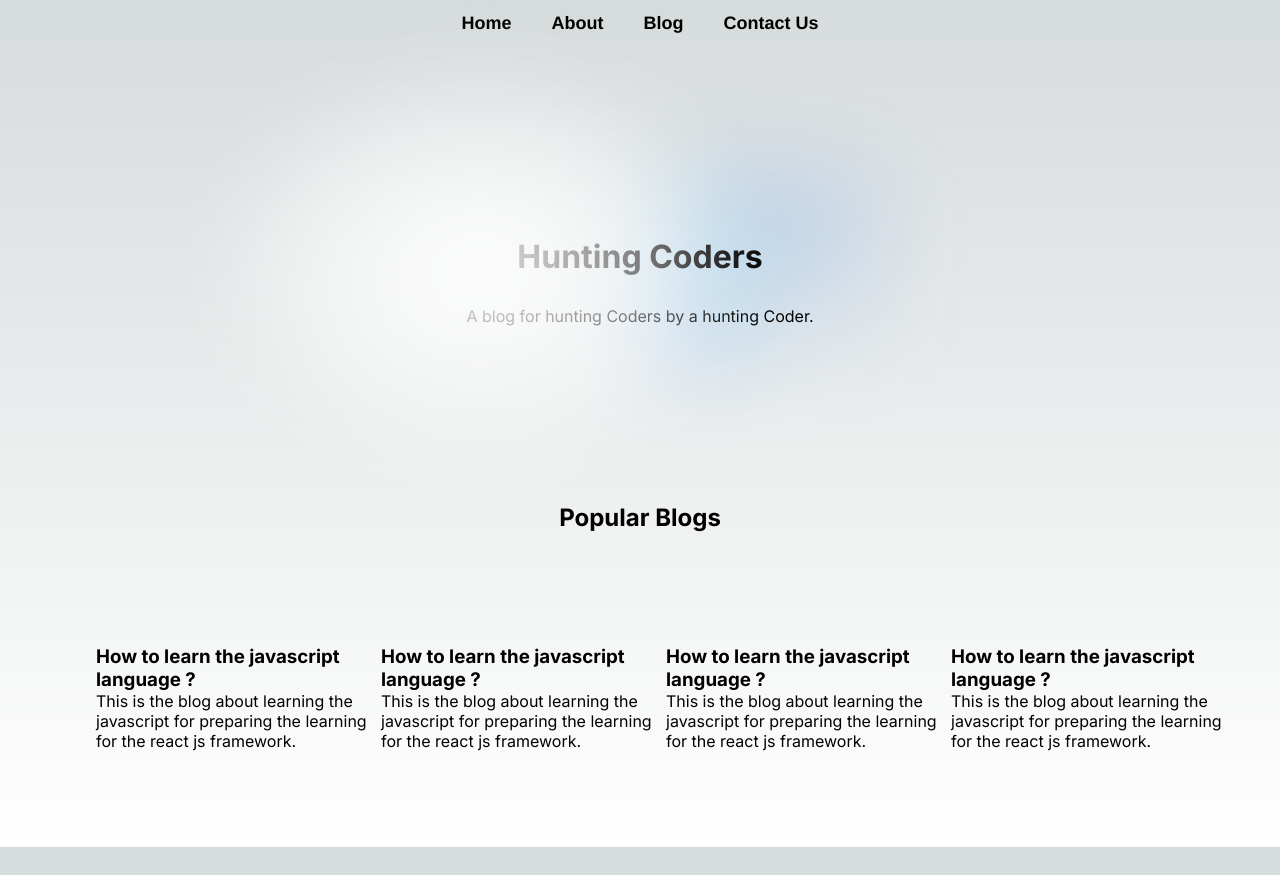
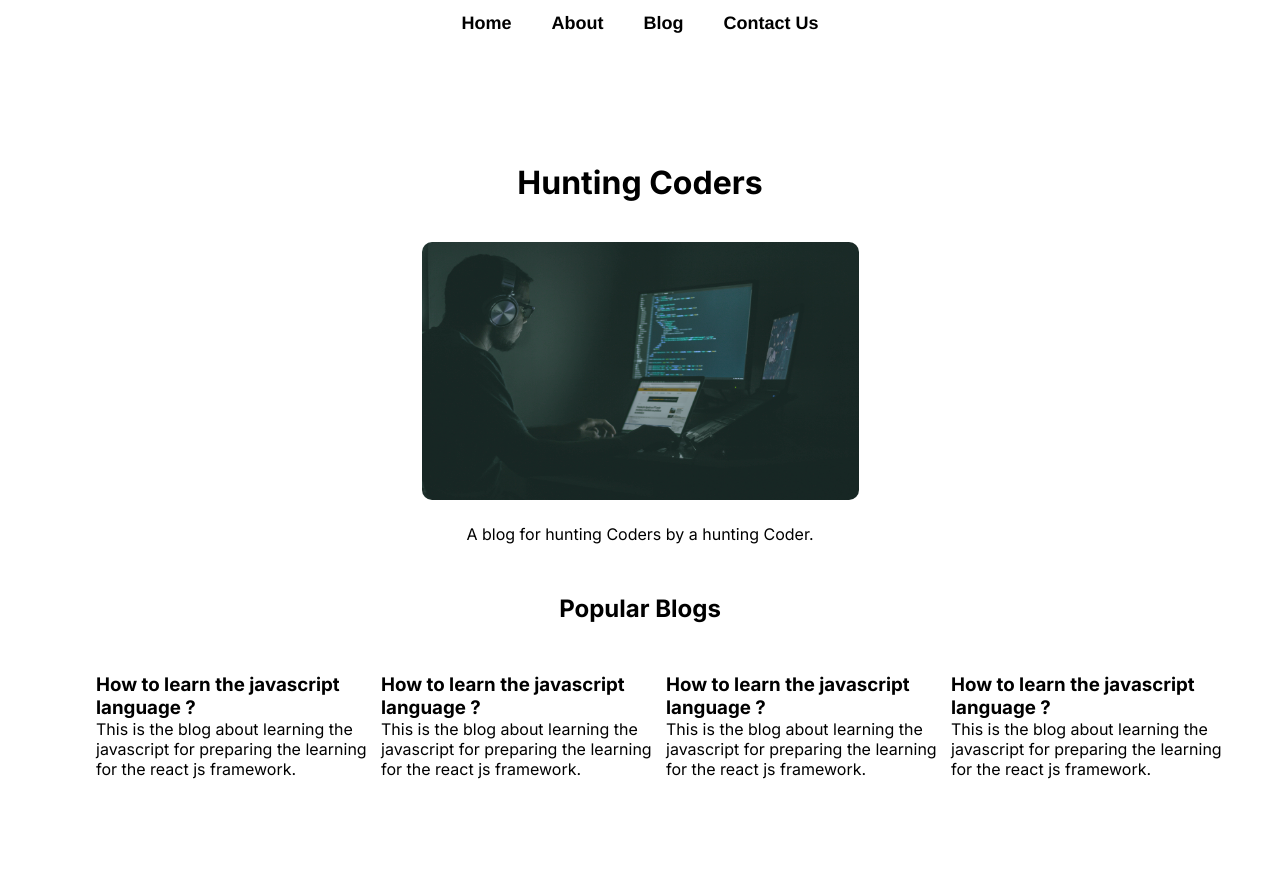
Before and after one commit to mananaggarwal2001/Blog-Application, a Next.js app: page / in a window 1280 px wide. Before the commit the page ends 847 px from the top, so only its background shows below. Built offline with nearby package versions, Linux system fonts and the light colour scheme.

Commit message:
added  somethings in the module css

```diff
--- a/pages/index.js
+++ b/pages/index.js
@@ -2,12 +2,21 @@ import Head from 'next/head'
 import Image from 'next/image'
 import { Inter } from 'next/font/google'
 import styles from '@/styles/Home.module.css'
-
+import Link from 'next/link'
 const inter = Inter({ subsets: ['latin'] })
 
 export default function Home() {
   return (
     <>
+      <style jsx>
+        {
+          `
+          .popularBlogs{
+            margin:50px 0px;
+          }
+          `
+        }
+      </style>
       <Head>
         <title>Hunting Coder</title>
         <meta name="description" content="Generated by create next app" />
@@ -16,19 +25,34 @@ export default function Home() {
       </Head>
       <nav className={styles.container}>
         <ul>
-          <li className={styles.mxclass}>Home</li>
-          <li className={styles.mxclass}>About</li>
-          <li className={styles.mxclass}>Blog</li>
-          <li className={styles.mxclass}>Contact Us</li>
+          <Link className={styles.mxclass} href={'/'}>
+            <li >Home</li>
+          </Link>
+          <Link className={styles.mxclass} href={'/about'}>
+            <li >About</li>
+          </Link>
+          <Link className={styles.mxclass} href={'/blog'}>
+            <li >Blog</li>
+          </Link>
+          <Link className={styles.mxclass} href={'/contact'}>
+            <li >Contact Us</li>
+          </Link>
         </ul>
       </nav>
       <main className={`${styles.main} ${inter.className}`}>
 
         <div className={styles.center}>
           <h1 className={styles.myClass}>Hunting Coders</h1>
+          <div className={styles.imagewrap}>
+
+            <Image className={styles.myimg} src='/Images/homeimg.jpg'
+              width={437}
+              height={258}
+            />
+          </div>
           <p >A blog for hunting Coders by a hunting Coder.</p>
         </div>
-        <h2>Popular Blogs</h2>
+        <h2 className='popularBlogs'>Popular Blogs</h2>
         <div className={styles.grid}>
           <div className="container">
             <h3>How to learn the javascript language ?</h3>
--- a/styles/Home.module.css
+++ b/styles/Home.module.css
@@ -78,7 +78,6 @@
   justify-content: center;
   align-items: center;
   position: relative;
-  padding: 4rem 0;
   flex-direction: column;
 }
 
@@ -230,17 +229,19 @@
 
 
 .myClass {
-  margin: 30px;
+  margin: 20px 0 ;
 }
 
-.mxclass{
+.mxclass {
   margin: 0 20px;
   font-size: 18px;
   font-family: 'Franklin Gothic Medium', 'Arial Narrow', Arial, sans-serif;
-  cursor:pointer;
+  cursor: pointer;
+  text-decoration: none;
+  color: black;
 }
 
-.mxclass:hover{
+.mxclass:hover {
   text-decoration: underline;
 
 }
@@ -252,3 +253,12 @@
   justify-content: center;
   padding: 13px 0px;
 }
+
+.myimg {
+  border-radius: 10px;
+}
+
+.imagewrap {
+  padding: 10px;
+  margin: 10px;
+}
--- a/styles/globals.css
+++ b/styles/globals.css
@@ -1,107 +1,5 @@
-:root {
-  --max-width: 1100px;
-  --border-radius: 12px;
-  --font-mono: ui-monospace, Menlo, Monaco, 'Cascadia Mono', 'Segoe UI Mono',
-    'Roboto Mono', 'Oxygen Mono', 'Ubuntu Monospace', 'Source Code Pro',
-    'Fira Mono', 'Droid Sans Mono', 'Courier New', monospace;
-
-  --foreground-rgb: 0, 0, 0;
-  --background-start-rgb: 214, 219, 220;
-  --background-end-rgb: 255, 255, 255;
-
-  --primary-glow: conic-gradient(
-    from 180deg at 50% 50%,
-    #16abff33 0deg,
-    #0885ff33 55deg,
-    #54d6ff33 120deg,
-    #0071ff33 160deg,
-    transparent 360deg
-  );
-  --secondary-glow: radial-gradient(
-    rgba(255, 255, 255, 1),
-    rgba(255, 255, 255, 0)
-  );
-
-  --tile-start-rgb: 239, 245, 249;
-  --tile-end-rgb: 228, 232, 233;
-  --tile-border: conic-gradient(
-    #00000080,
-    #00000040,
-    #00000030,
-    #00000020,
-    #00000010,
-    #00000010,
-    #00000080
-  );
-
-  --callout-rgb: 238, 240, 241;
-  --callout-border-rgb: 172, 175, 176;
-  --card-rgb: 180, 185, 188;
-  --card-border-rgb: 131, 134, 135;
+*{
+  margin:0;
+  padding:0;
+  box-sizing: border-box;
 }
-
-@media (prefers-color-scheme: dark) {
-  :root {
-    --foreground-rgb: 255, 255, 255;
-    --background-start-rgb: 0, 0, 0;
-    --background-end-rgb: 0, 0, 0;
-
-    --primary-glow: radial-gradient(rgba(1, 65, 255, 0.4), rgba(1, 65, 255, 0));
-    --secondary-glow: linear-gradient(
-      to bottom right,
-      rgba(1, 65, 255, 0),
-      rgba(1, 65, 255, 0),
-      rgba(1, 65, 255, 0.3)
-    );
-
-    --tile-start-rgb: 2, 13, 46;
-    --tile-end-rgb: 2, 5, 19;
-    --tile-border: conic-gradient(
-      #ffffff80,
-      #ffffff40,
-      #ffffff30,
-      #ffffff20,
-      #ffffff10,
-      #ffffff10,
-      #ffffff80
-    );
-
-    --callout-rgb: 20, 20, 20;
-    --callout-border-rgb: 108, 108, 108;
-    --card-rgb: 100, 100, 100;
-    --card-border-rgb: 200, 200, 200;
-  }
-}
-
-* {
-  box-sizing: border-box;
-  padding: 0;
-  margin: 0;
-}
-
-html,
-body {
-  max-width: 100vw;
-  overflow-x: hidden;
-}
-
-body {
-  color: rgb(var(--foreground-rgb));
-  background: linear-gradient(
-      to bottom,
-      transparent,
-      rgb(var(--background-end-rgb))
-    )
-    rgb(var(--background-start-rgb));
-}
-
-a {
-  color: inherit;
-  text-decoration: none;
-}
-
-@media (prefers-color-scheme: dark) {
-  html {
-    color-scheme: dark;
-  }
-}
```
Also changed, not shown: public/Images/homeimg.jpg (added).
